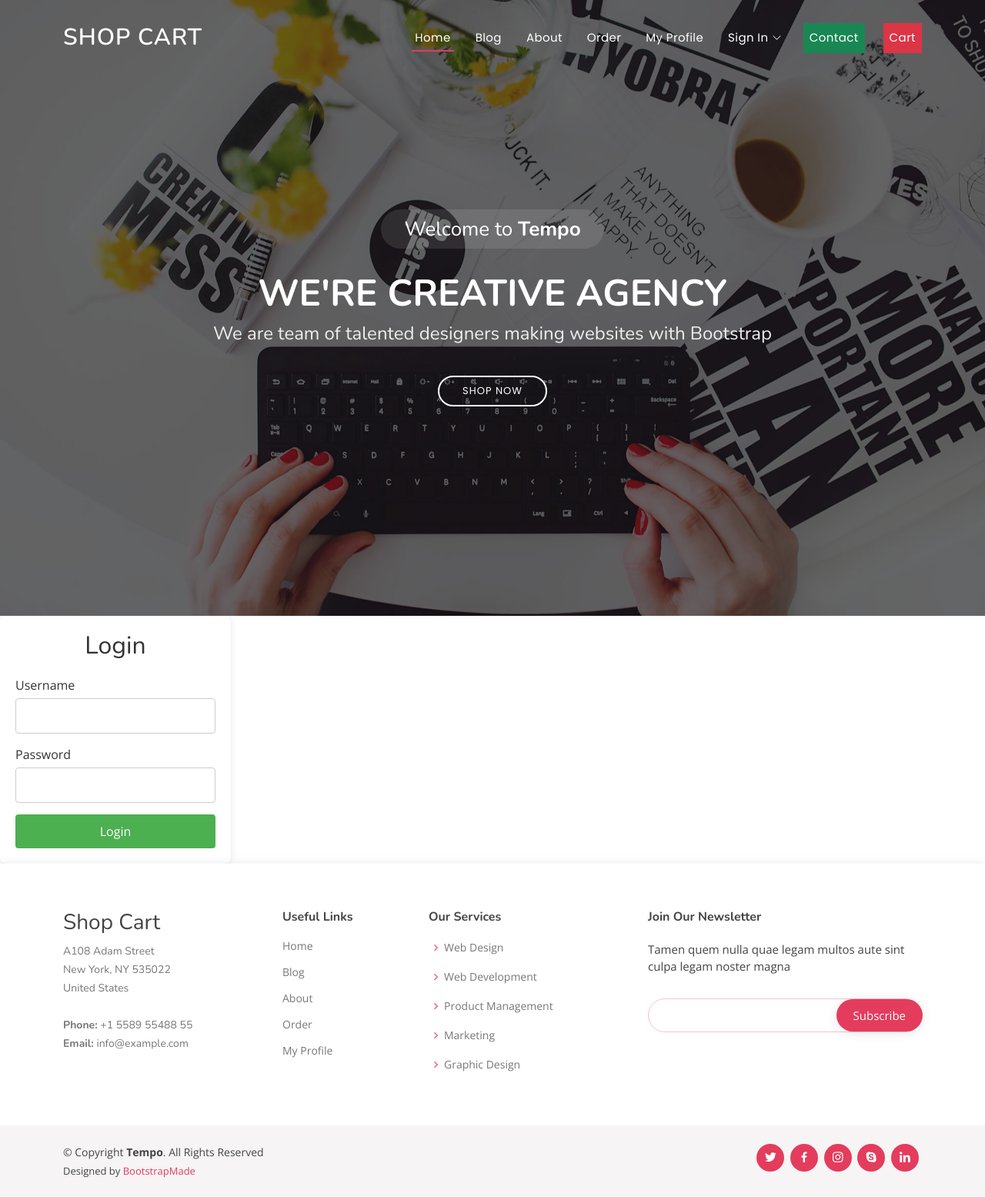
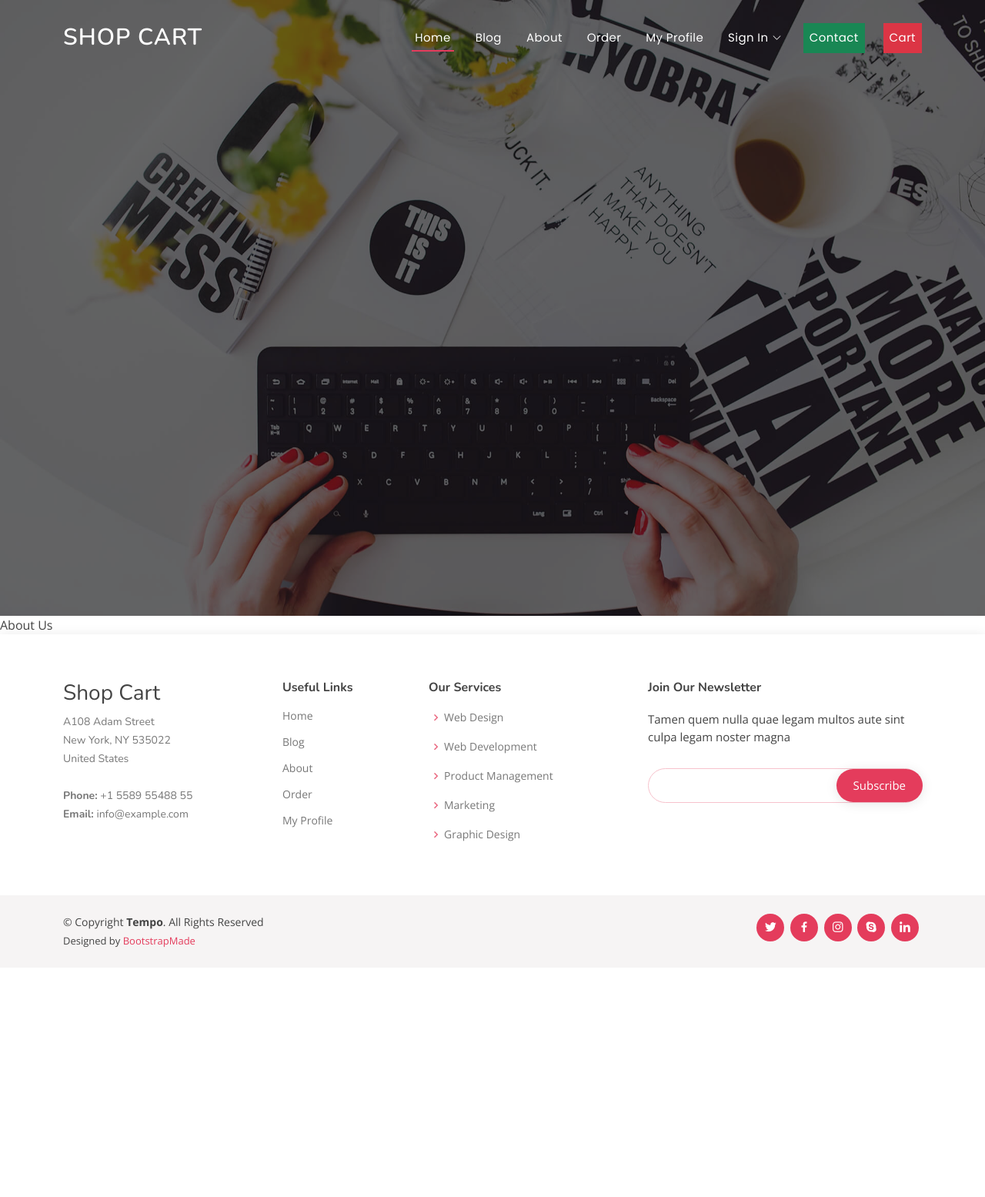
Before and after one commit to NiramayThaker/django-ecom-wid-payment, a Django app: page /auth/sign-in in a window 1280 px wide. Shown: the whole page at 77% size. After the commit the page ends 1231 px from the top, so only its background shows below. Run offline with Django 4.2, Linux system fonts and the light colour scheme; some libraries are stand-ins or nearby versions.

Commit message:
Setting up templates

```diff
--- a/core/views.py
+++ b/core/views.py
@@ -10,7 +10,7 @@ def contact_us(request):
 
 
 def about_us(request):
-    return render(request, 'about_us.html')
+    return render(request, 'log_in.html')
 
 
 def blog(request):
--- a/templates/about_us.html
+++ b/templates/about_us.html
@@ -4,19 +4,6 @@
 
 {% block content %}
 
-<div class="login-container">
-    <h2>Login</h2>
-    <form action="/login" method="post">
-        <div class="form-group">
-            <label for="username">Username</label>
-            <input type="text" id="username" name="username" required>
-        </div>
-        <div class="form-group">
-            <label for="password">Password</label>
-            <input type="password" id="password" name="password" required>
-        </div>
-        <button type="submit">Login</button>
-    </form>
-</div>
+About Us
 
 {% endblock content %}
--- a/templates/base.html
+++ b/templates/base.html
@@ -37,7 +37,7 @@
   <header id="header" class="fixed-top ">
     <div class="container d-flex align-items-center justify-content-between">
 
-      <h1 class="logo"><a href="index.html">Shop Cart</a></h1>
+      <h1 class="logo"><a href="{% url "home" %}">Shop Cart</a></h1>
       <!-- Uncomment below if you prefer to use an image logo -->
       <!-- <a href="index.html" class="logo"><img src="static/assets/img/logo.png" alt="" class="img-fluid"></a>-->
 
@@ -67,10 +67,7 @@
   <!-- ======= Hero Section ======= -->
   <section id="hero">
     <div class="hero-container">
-      <h3>Welcome to <strong>Tempo</strong></h3>
-      <h1>We're Creative Agency</h1>
-      <h2>We are team of talented designers making websites with Bootstrap</h2>
-      <a href="" class="btn-get-started scrollto">Shop Now</a>
+      {% block main %}{% endblock main %}
     </div>
   </section><!-- End Hero -->
 
--- a/templates/index.html
+++ b/templates/index.html
@@ -1,6 +1,10 @@
 {% extends "base.html" %}
 
 {% block title %}Home{% endblock title %}
+
+{% block main %}
+<h1>Welcome</h1>
+{% endblock main %}
 
 {% block content %}
 
```
Also changed, not shown: ecommerce/urls.py (line endings or trailing spaces), user_auth/urls.py (line endings or trailing spaces).
